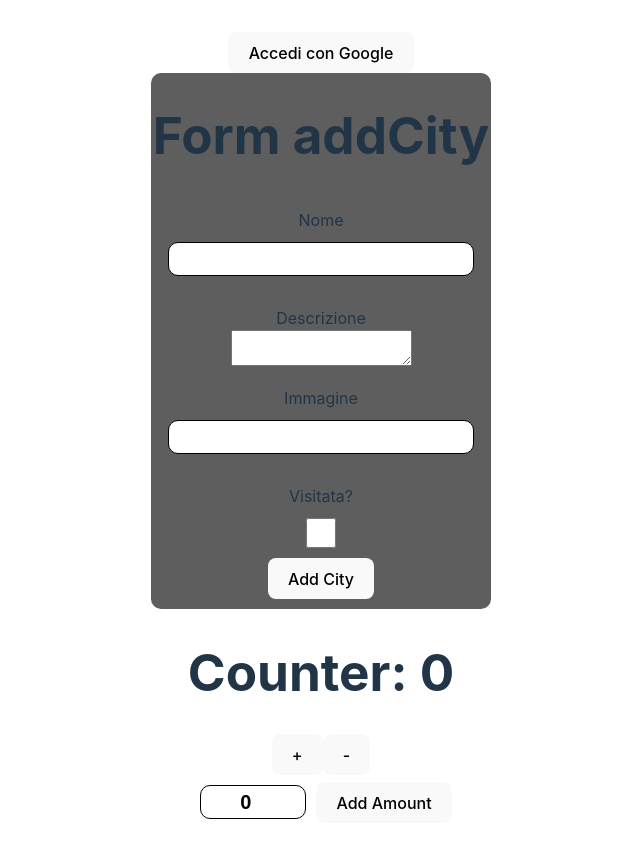
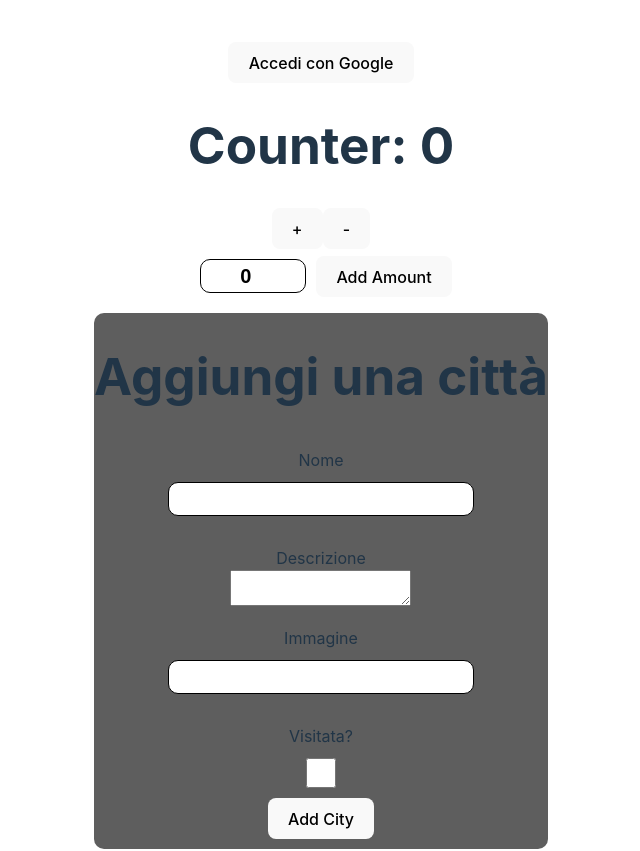
Before and after one commit to NicoloGulotta/corso-react-midali, a React (Vite) app: page / in a window 1280 px wide. Shown: the top 851 px of the page, without its empty margins (319-959 px from the left). Built offline with nearby package versions, Linux system fonts and the light colour scheme.

Commit message:
Add style

```diff
--- a/src/App1.jsx
+++ b/src/App1.jsx
@@ -54,13 +54,13 @@ function App() {
 
   return (
     <GoogleOAuthProvider clientId="01001229423013-015nt1ivd2jb0i7erg8arkbcka361nuh.apps.googleusercontent.com">
-      <div className="app-container">
+      <div className="app-container" style={{ margin: "10px" }}>
         <GoogleLoginButton />
 
         <div className="content-area">
-          <CardForm onAddCity={handleNewCity} />
           <CounterComponent />
 
+          <CardForm onAddCity={handleNewCity} />
           <h2>Le tue città:</h2>
           <div className="card-grid">
             {cities.map(city => (
--- a/src/component/CardForm.jsx
+++ b/src/component/CardForm.jsx
@@ -42,7 +42,7 @@ export default function CardForm() {
     return (
         <>
             <form onSubmit={handleSubmit} className="container-form">
-                <h1>Form addCity</h1>
+                <h1>Aggiungi una città</h1>
                 <div className='form-box'>
                     <label>Nome</label>
                     <input
```
